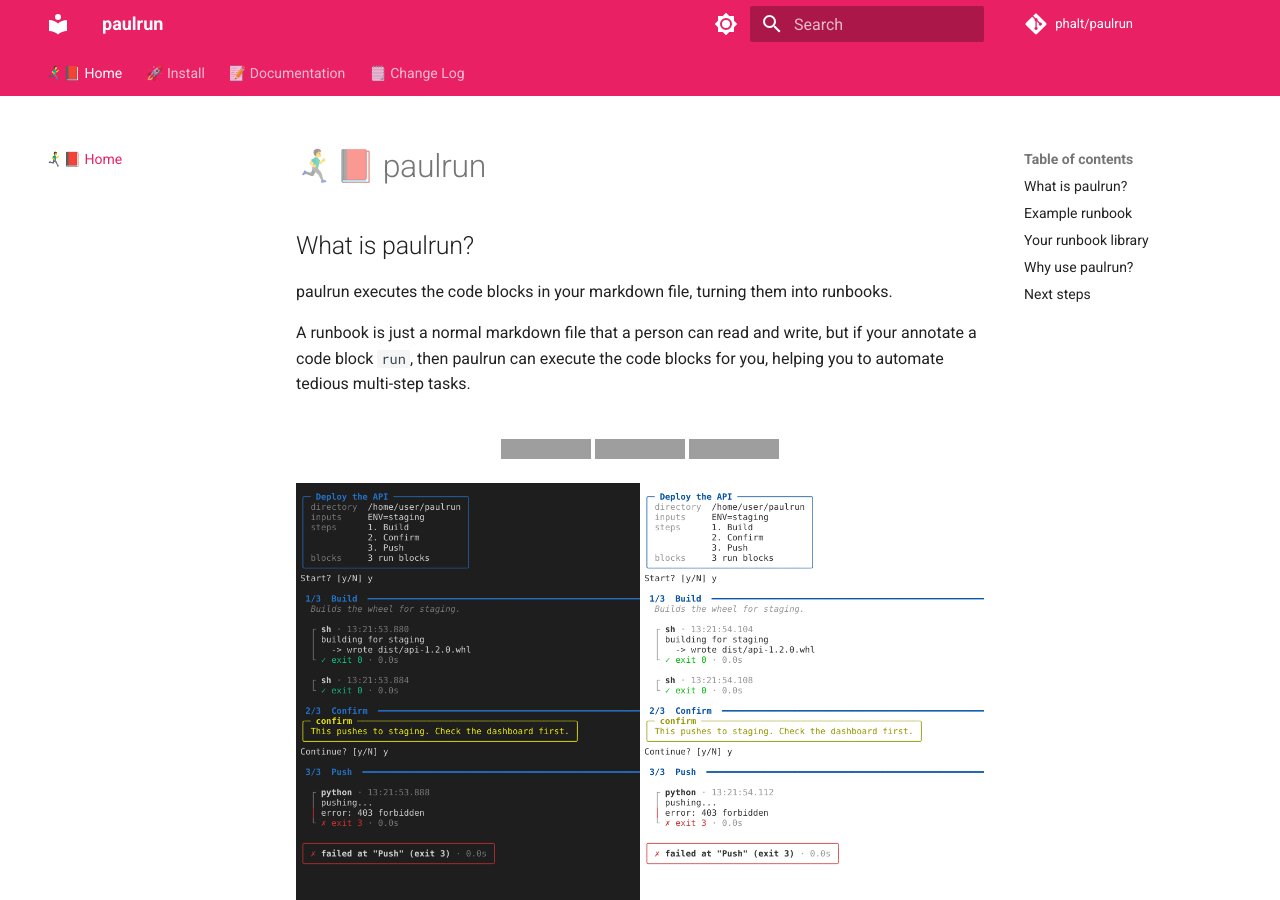
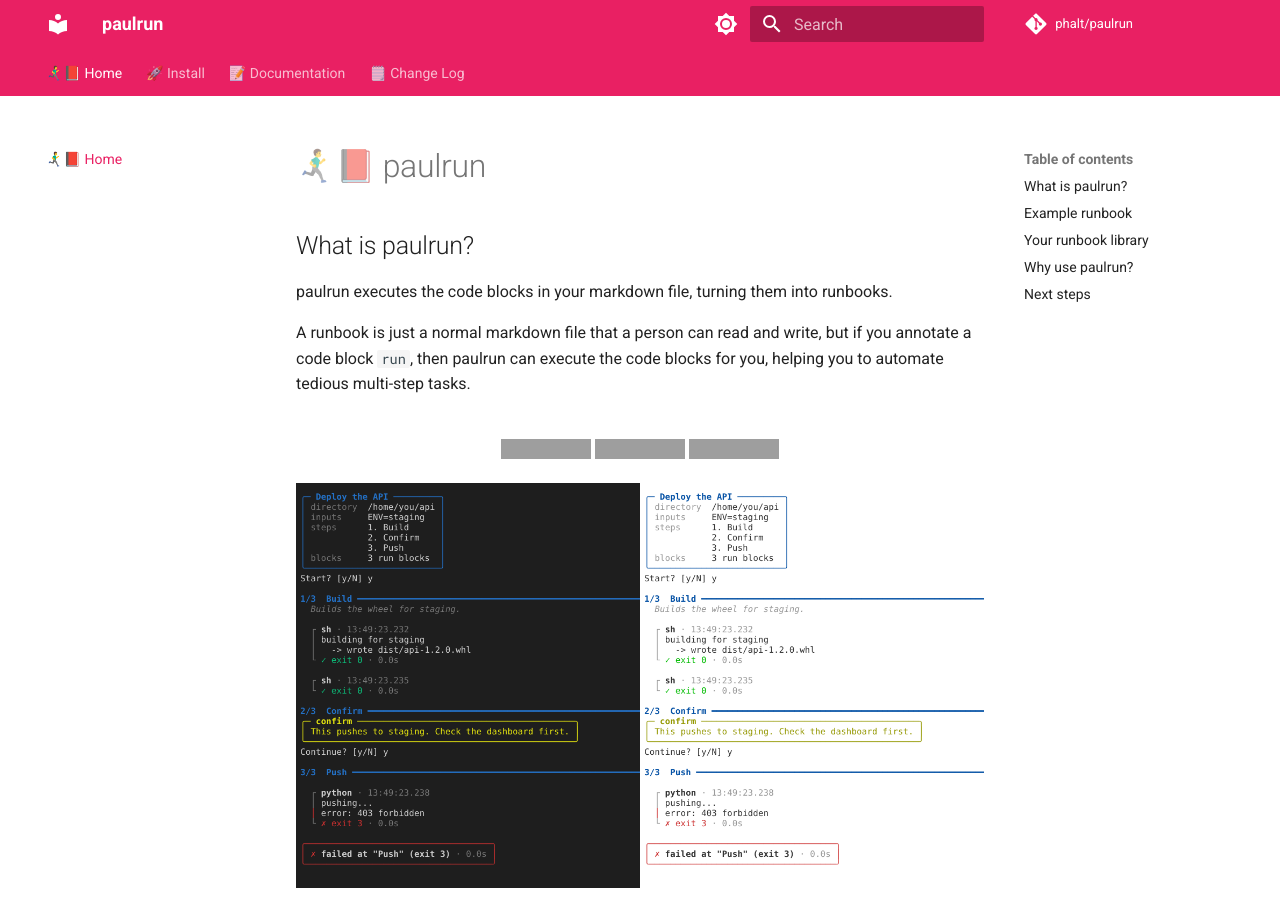
Before and after one commit to phalt/paulrun, an MkDocs documentation site: the page built from docs/index.md, in a window 1280 px wide and 900 px high. Built offline with MkDocs 1.6.1 and Material for MkDocs 9.7.7, drawn with Linux system fonts in a browser that asks for light colours; comment, search, counter and statistics services are not loaded; grey boxes are pictures that could not be loaded.

Commit message:
Regenerate the example image from paulrun's real output, and fix a typo
Co-Authored-By: Claude Opus 5.5 <noreply@anthropic.com>
Claude-Session: https://claude.ai/code/session_01QATENwwCHmVLLHKTwCtboe

```diff
--- a/docs/index.md
+++ b/docs/index.md
@@ -4,7 +4,7 @@
 
 paulrun executes the code blocks in your markdown file, turning them into runbooks.
 
-A runbook is just a normal markdown file that a person can read and write, but if your annotate a code block `run`, then paulrun can execute the code blocks for you, helping you to automate tedious multi-step tasks.
+A runbook is just a normal markdown file that a person can read and write, but if you annotate a code block `run`, then paulrun can execute the code blocks for you, helping you to automate tedious multi-step tasks.
 
 <div style="text-align: center; padding-top:10px;">
 <p>
```
Also changed, not shown: README.md (+1 -1 lines), docs/example.png.
